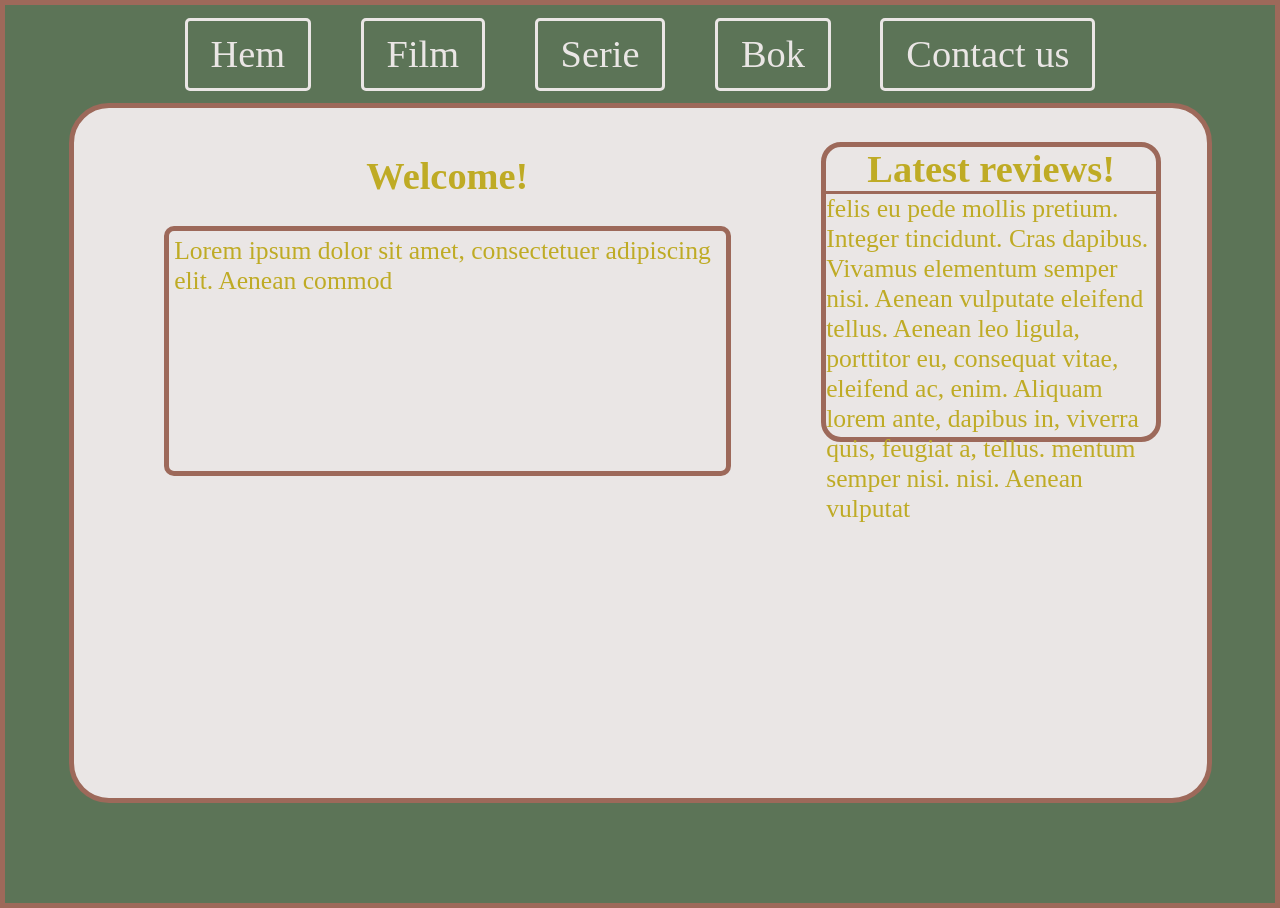
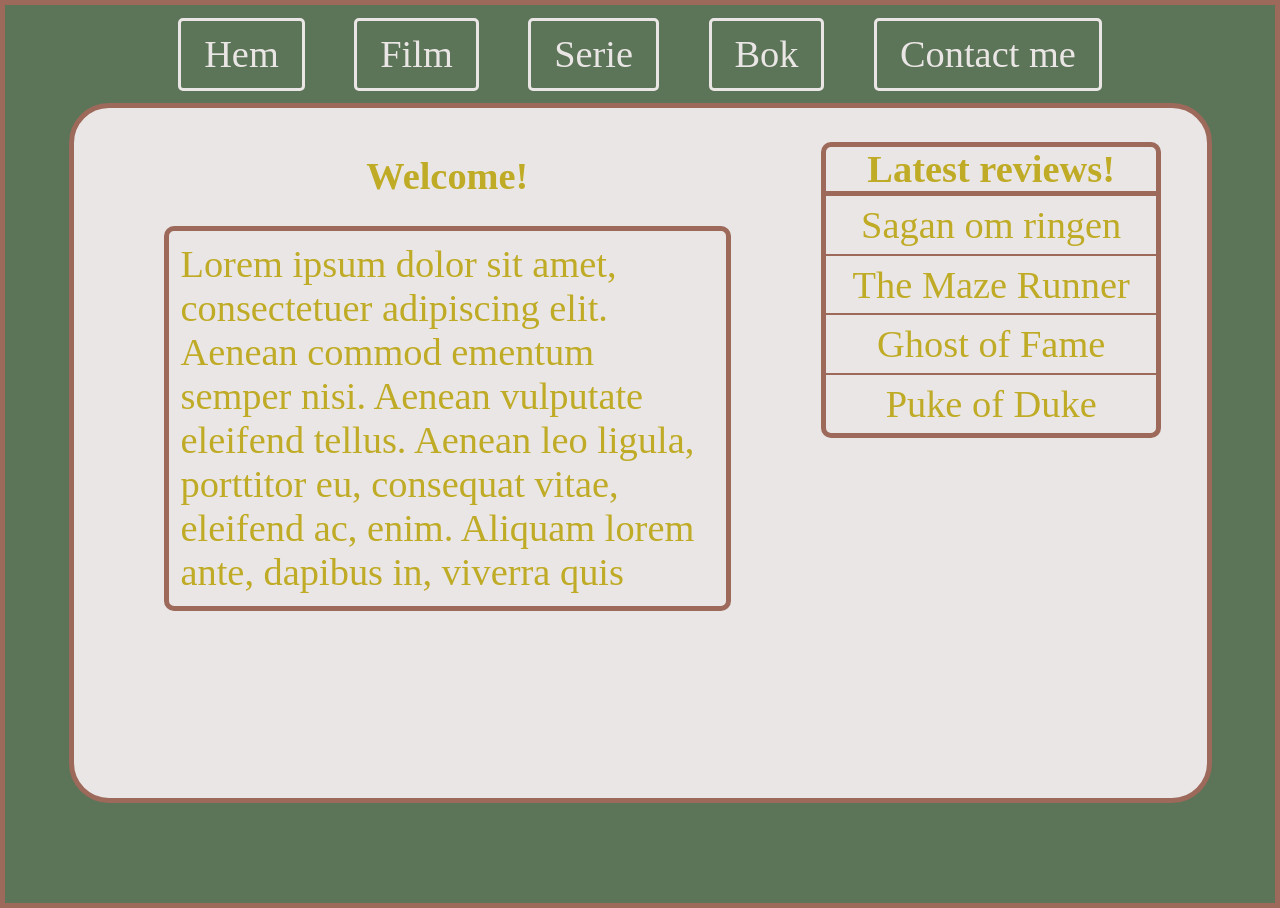
Before and after one commit to vuxcode/we1-project-TradKroonan, a plain HTML site: page index.html in a window 1280 px wide. Drawn offline with Linux system fonts and the light colour scheme.

Commit message:
Latest review
Små ändringar i welcome.
- Anpassas efter texten och därmed skärmen

Bör ändra bakgrunden i både welcome och latest

```diff
--- a/index.html
+++ b/index.html
@@ -11,7 +11,7 @@
       <li class="button_menu"><a href="collect_movie.html">Film</a></li>
       <li class="button_menu"><a href="collect_serie.html">Serie</a></li>
       <li class="button_menu"><a href="collect_book.html">Bok</a></li>
-      <li class="button_menu"><a href="contact.html">Contact us</a></li>
+      <li class="button_menu"><a href="contact.html">Contact me</a></li>
     </ul>
   </nav>
   <div class="parent_info">
@@ -19,16 +19,27 @@
       <h2 class="h2_w">Welcome!</h2>
       <div class="p_w">
         <p>Lorem ipsum dolor sit amet, consectetuer adipiscing elit.
-           Aenean commod</p>
+           Aenean commod ementum semper nisi. Aenean vulputate eleifend tellus.
+           Aenean leo ligula, porttitor eu, consequat vitae, eleifend ac, enim.
+           Aliquam lorem ante, dapibus in, viverra quis</p>
       </div>
     </div>
-    <div class="latest border">
+    <div class="latest">
       <h2 class="h2_l">Latest reviews!</h2>
-      <p class="p_l">felis eu pede mollis pretium. Integer tincidunt.
-        Cras dapibus. Vivamus elementum semper nisi. Aenean vulputate eleifend tellus.
-        Aenean leo ligula, porttitor eu, consequat vitae, eleifend ac, enim.
-        Aliquam lorem ante, dapibus in, viverra quis, feugiat a, tellus.
-        mentum semper nisi. nisi. Aenean vulputat</p>
+      <div>
+        <div class="p_l">
+          <p>Sagan om ringen</p>
+        </div>
+        <div class="p_l">
+          <p>The Maze Runner</p>
+        </div>
+        <div class="p_l">
+          <p>Ghost of Fame</p>
+        </div>
+        <div class="p_l latest_bottom">
+          <p>Puke of Duke</p>
+        </div>
+      </div>
     </div>
   </div>
   <div class="social">
--- a/style.css
+++ b/style.css
@@ -18,6 +18,10 @@ body{
   /* Design */
   border-radius: 20px;
   border-width: 5px;
+}
+
+.button_menu:hover {
+  background-color: darkolivegreen;
 }
 
 .parent_info {
@@ -60,32 +64,43 @@ h2 {
 }
 
 .p_w{
-  display: inline-block;
   text-align: left;
-  font-size: 2vw;
-
-  width: 100%;
-  height: 250px;
+  font-size: 3vw;
   border-style: solid;
-  border-radius: 10px;
   border-width: 5px;
   border-color: #9D695A;
-  box-sizing: border-box;
-  padding: 5px;
   color: #BFAB25;
+  border-radius: 10px;
+  padding: 2%;
 }
 
 .h2_l {
   display: inline-block;
-
+  border-style: solid;
+  border-color: #9D695A;
+  border-width: 5px;
+  border-top-right-radius: 10px;
+  border-top-left-radius: 10px;
+  width: 100%;
+  box-sizing: border-box;
 }
 
 .p_l{
-  text-align: left;
-  font-size: 2vw;
-  border-top-style: solid;
+  text-align: center;
+  font-size: 3vw;
+  border-style: solid;
+  border-width: 5px;
+  border-bottom-width: 2px;
+  border-top-style:none;
   border-color: #9D695A;
   color: #BFAB25;
+  padding: 2%;
+}
+
+.latest_bottom {
+  border-bottom-width: 5px;
+  border-bottom-left-radius: 10px;
+  border-bottom-right-radius: 10px;
 }
 
 .latest {
```
